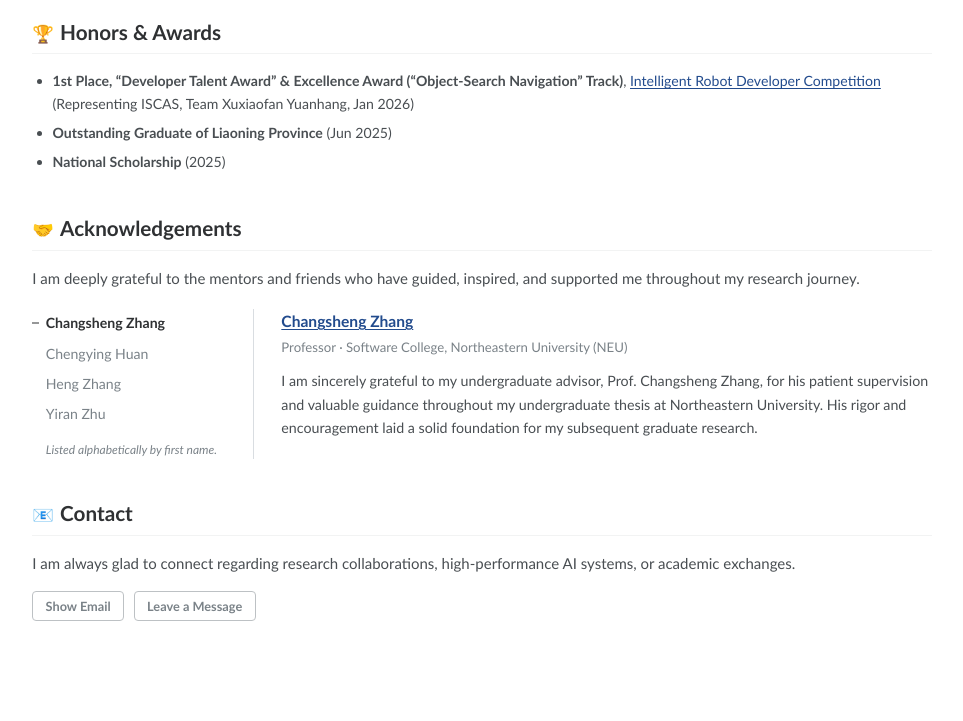
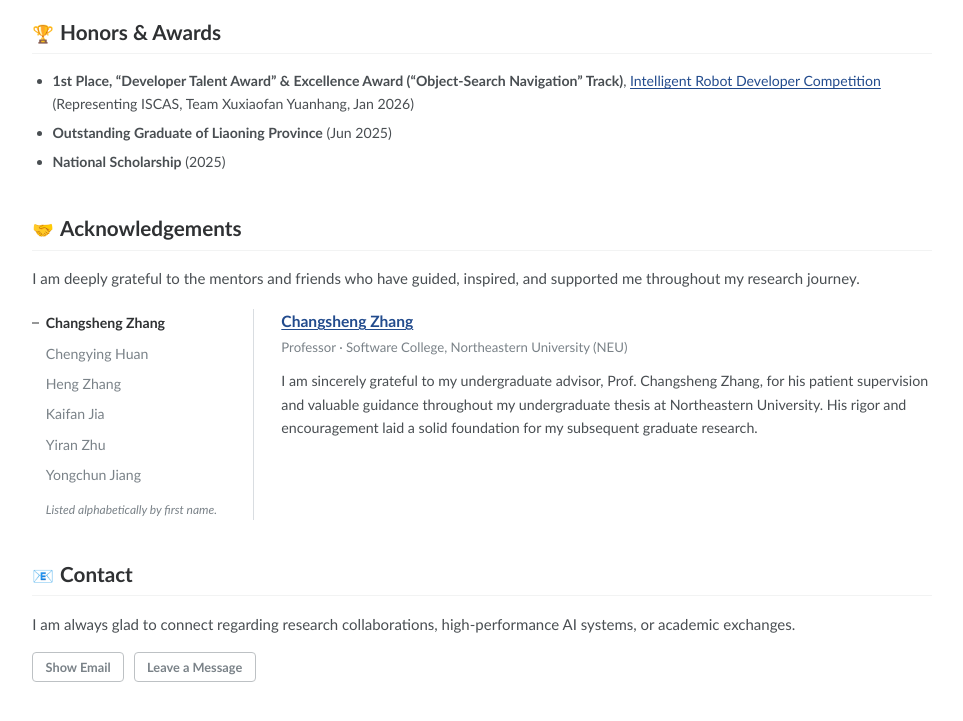
Before and after one commit to xuranwang02/xuranwang02.github.io, a plain HTML site: page index.html in a window 1280 px wide. Shown: the part 1782-2503 px from the top of the page, without its empty margins (250-1213 px from the left). Before the commit the page ends 2478 px from the top, so only its background shows below. Drawn offline with Linux system fonts and the light colour scheme.

Commit message:
Add Kaifan Jia and Yongchun Jiang to Acknowledgements

```diff
--- a/assets/js/site-data.js
+++ b/assets/js/site-data.js
@@ -258,6 +258,20 @@ window.SITE_DATA = {
         url: "https://yiranzhu06.github.io/",
         affiliation: "Research Intern · LivSyn Robotics | Incoming Master's Student · BIVLab, USTC",
         text: "Thank you for your genuine warmth and kindness, and for so generously sharing inspired research ideas, cutting-edge technologies, and invaluable ICLR rebuttal experience."
+      },
+      {
+        id: "kaifan-jia",
+        name: "Kaifan Jia",
+        url: "",
+        affiliation: "ISRC · Institute of Software, Chinese Academy of Sciences (ISCAS)",
+        text: "Thank you for guiding me into the fields of high-performance computing (HPC) and AI. Your sharp and active research thinking, along with your generosity in sharing cutting-edge research ideas, has continually broadened my horizons."
+      },
+      {
+        id: "yongchun-jiang",
+        name: "Yongchun Jiang",
+        url: "",
+        affiliation: "ISRC · Institute of Software, Chinese Academy of Sciences (ISCAS)",
+        text: "Thank you for nurturing my logical research thinking and habit of rigorous self-questioning, for helping me grasp the fundamental principles of academic writing, and for guiding me into the field of temporal graph research."
       }
     ]
   },
--- a/index.html
+++ b/index.html
@@ -37,7 +37,7 @@
     </main>
   </div>
 
-  <script src="assets/js/site-data.js?v=4"></script>
+  <script src="assets/js/site-data.js?v=5"></script>
   <script src="assets/js/app.js?v=2"></script>
 </body>
 </html>
```
